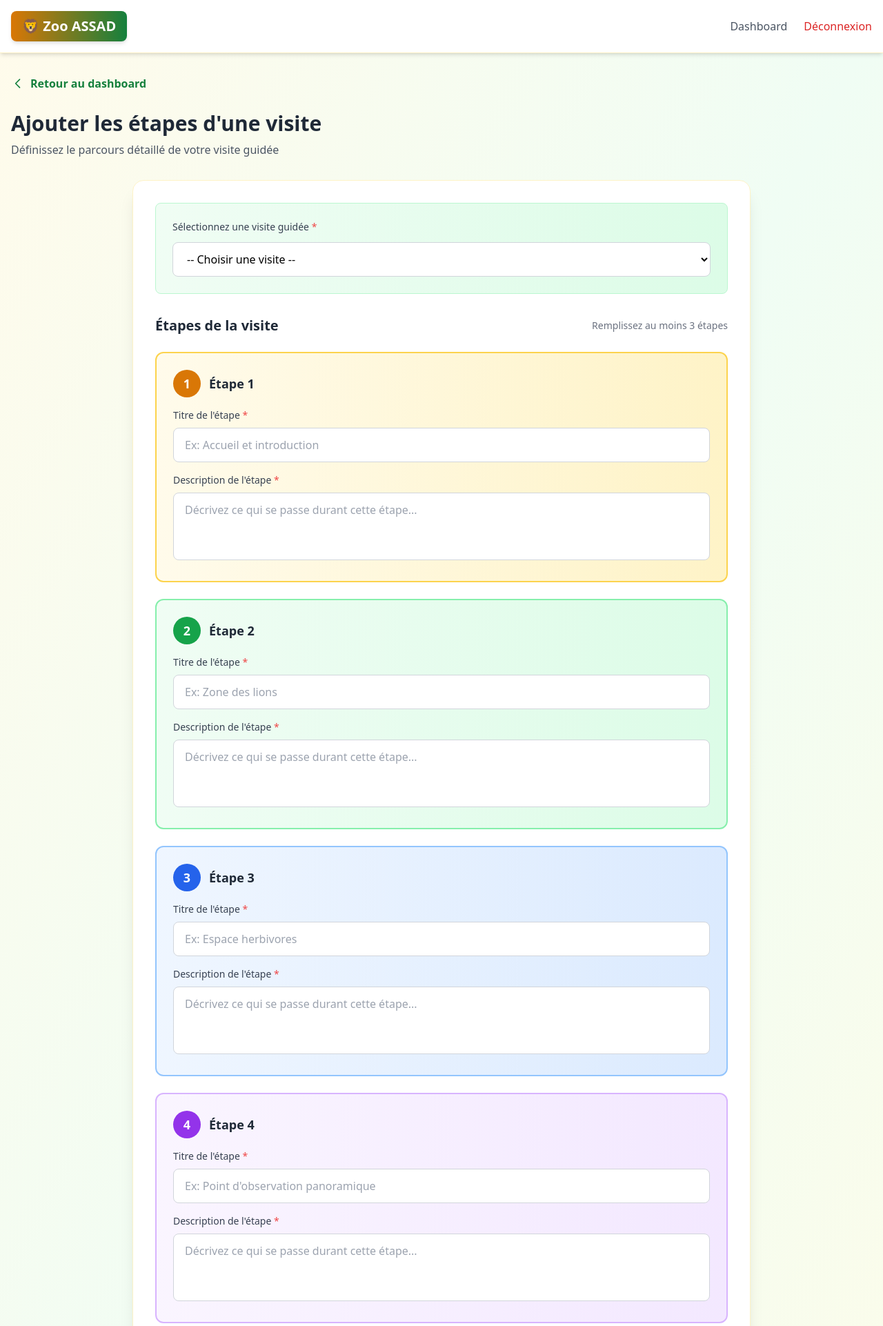
After one commit to hamzazirari/ASSAD, a PHP site: page /guide/etapes.php in a window 1280 px wide. The commit adds this page. Shown: the top 1922 px of the page at 69% size. Run offline with PHP 8.4, Linux system fonts and the light colour scheme; some libraries are stand-ins or nearby versions.

Commit message:
Ajouter La page etape de visite pour le guide

```diff
--- /dev/null
+++ b/guide/etapes.php
@@ -0,0 +1,347 @@
+<!DOCTYPE html>
+<html lang="fr">
+<head>
+    <meta charset="UTF-8">
+    <meta name="viewport" content="width=device-width, initial-scale=1.0">
+    <meta name="description" content="Zoo Virtuel ASSAD - Ajouter les étapes d'une visite">
+    <title>Ajouter des étapes - Zoo Virtuel ASSAD</title>
+    <script src="https://cdn.tailwindcss.com"></script>
+</head>
+<body class="bg-gradient-to-br from-amber-50 via-green-50 to-yellow-50 min-h-screen">
+
+    <!-- Header / Navigation -->
+    <header class="bg-white shadow-md border-b border-amber-100">
+        <nav class="container mx-auto px-4 py-4">
+            <div class="flex items-center justify-between flex-wrap gap-4">
+                <!-- Logo -->
+                <div class="flex items-center">
+                    <div class="bg-gradient-to-r from-amber-600 to-green-700 text-white px-4 py-2 rounded-lg shadow-md">
+                        <h1 class="text-xl font-bold">🦁 Zoo ASSAD</h1>
+                    </div>
+                </div>
+
+                <!-- Menu de navigation -->
+                <ul class="flex items-center space-x-6">
+                    <li>
+                        <a href="dashboard.php" class="text-gray-600 hover:text-green-700 font-medium transition duration-200">
+                            Dashboard
+                        </a>
+                    </li>
+                    <li>
+                        <a href="../logout.php" class="text-red-600 hover:text-red-700 font-medium transition duration-200">
+                            Déconnexion
+                        </a>
+                    </li>
+                </ul>
+            </div>
+        </nav>
+    </header>
+
+    <!-- Contenu principal -->
+    <main class="container mx-auto px-4 py-8">
+
+        <!-- Bouton retour -->
+        <div class="mb-6">
+            <a
+                href="dashboard.php"
+                class="inline-flex items-center text-green-700 hover:text-green-800 font-semibold transition duration-200"
+            >
+                <svg class="w-5 h-5 mr-2" fill="none" stroke="currentColor" viewBox="0 0 24 24">
+                    <path stroke-linecap="round" stroke-linejoin="round" stroke-width="2" d="M15 19l-7-7 7-7"/>
+                </svg>
+                Retour au dashboard
+            </a>
+        </div>
+
+        <!-- Titre de la page -->
+        <div class="mb-8">
+            <h2 class="text-3xl font-bold text-gray-800 mb-2">Ajouter les étapes d'une visite</h2>
+            <p class="text-gray-600">Définissez le parcours détaillé de votre visite guidée</p>
+        </div>
+
+        <!-- Formulaire -->
+        <div class="bg-white rounded-2xl shadow-xl p-8 border border-amber-100 max-w-4xl mx-auto">
+            <form action="save-etapes.php" method="POST" class="space-y-8">
+
+                <!-- Sélection de la visite -->
+                <div class="bg-gradient-to-r from-green-50 to-green-100 border border-green-200 rounded-lg p-6">
+                    <label for="visite_id" class="block text-sm font-medium text-gray-700 mb-3">
+                        Sélectionnez une visite guidée <span class="text-red-500">*</span>
+                    </label>
+                    <select
+                        id="visite_id"
+                        name="visite_id"
+                        required
+                        class="w-full px-4 py-3 border border-gray-300 rounded-lg focus:ring-2 focus:ring-green-500 focus:border-transparent transition duration-200 outline-none bg-white"
+                    >
+                        <option value="">-- Choisir une visite --</option>
+                        <option value="1">Safari dans la Savane - 20 Jan 2025</option>
+                        <option value="2">Découverte des Félins - 22 Jan 2025</option>
+                        <option value="3">Les Géants d'Afrique - 25 Jan 2025</option>
+                        <option value="4">Oiseaux Exotiques d'Afrique - 27 Jan 2025</option>
+                    </select>
+                </div>
+
+                <!-- Section étapes -->
+                <div>
+                    <div class="flex items-center justify-between mb-6">
+                        <h3 class="text-xl font-semibold text-gray-800">Étapes de la visite</h3>
+                        <span class="text-sm text-gray-500">Remplissez au moins 3 étapes</span>
+                    </div>
+
+                    <div class="space-y-6">
+
+                        <!-- Étape 1 -->
+                        <div class="bg-gradient-to-r from-amber-50 to-amber-100 border-2 border-amber-300 rounded-xl p-6">
+                            <div class="flex items-center mb-4">
+                                <div class="bg-amber-600 text-white rounded-full w-10 h-10 flex items-center justify-center font-bold text-lg mr-3">
+                                    1
+                                </div>
+                                <h4 class="text-lg font-semibold text-gray-800">Étape 1</h4>
+                            </div>
+
+                            <div class="space-y-4">
+                                <div>
+                                    <label for="etape1_titre" class="block text-sm font-medium text-gray-700 mb-2">
+                                        Titre de l'étape <span class="text-red-500">*</span>
+                                    </label>
+                                    <input
+                                        type="text"
+                                        id="etape1_titre"
+                                        name="etapes[1][titre]"
+                                        placeholder="Ex: Accueil et introduction"
+                                        required
+                                        class="w-full px-4 py-3 border border-gray-300 rounded-lg focus:ring-2 focus:ring-amber-500 focus:border-transparent transition duration-200 outline-none bg-white"
+                                    >
+                                </div>
+
+                                <div>
+                                    <label for="etape1_description" class="block text-sm font-medium text-gray-700 mb-2">
+                                        Description de l'étape <span class="text-red-500">*</span>
+                                    </label>
+                                    <textarea
+                                        id="etape1_description"
+                                        name="etapes[1][description]"
+                                        rows="3"
+                                        placeholder="Décrivez ce qui se passe durant cette étape..."
+                                        required
+                                        class="w-full px-4 py-3 border border-gray-300 rounded-lg focus:ring-2 focus:ring-amber-500 focus:border-transparent transition duration-200 outline-none resize-none bg-white"
+                                    ></textarea>
+                                </div>
+
+                                <input type="hidden" name="etapes[1][ordre]" value="1">
+                            </div>
+                        </div>
+
+                        <!-- Étape 2 -->
+                        <div class="bg-gradient-to-r from-green-50 to-green-100 border-2 border-green-300 rounded-xl p-6">
+                            <div class="flex items-center mb-4">
+                                <div class="bg-green-600 text-white rounded-full w-10 h-10 flex items-center justify-center font-bold text-lg mr-3">
+                                    2
+                                </div>
+                                <h4 class="text-lg font-semibold text-gray-800">Étape 2</h4>
+                            </div>
+
+                            <div class="space-y-4">
+                                <div>
+                                    <label for="etape2_titre" class="block text-sm font-medium text-gray-700 mb-2">
+                                        Titre de l'étape <span class="text-red-500">*</span>
+                                    </label>
+                                    <input
+                                        type="text"
+                                        id="etape2_titre"
+                                        name="etapes[2][titre]"
+                                        placeholder="Ex: Zone des lions"
+                                        required
+                                        class="w-full px-4 py-3 border border-gray-300 rounded-lg focus:ring-2 focus:ring-green-500 focus:border-transparent transition duration-200 outline-none bg-white"
+                                    >
+                                </div>
+
+                                <div>
+                                    <label for="etape2_description" class="block text-sm font-medium text-gray-700 mb-2">
+                                        Description de l'étape <span class="text-red-500">*</span>
+                                    </label>
+                                    <textarea
+                                        id="etape2_description"
+                                        name="etapes[2][description]"
+                                        rows="3"
+                                        placeholder="Décrivez ce qui se passe durant cette étape..."
+                                        required
+                                        class="w-full px-4 py-3 border border-gray-300 rounded-lg focus:ring-2 focus:ring-green-500 focus:border-transparent transition duration-200 outline-none resize-none bg-white"
+                                    ></textarea>
+                                </div>
+
+                                <input type="hidden" name="etapes[2][ordre]" value="2">
+                            </div>
+                        </div>
+
+                        <!-- Étape 3 -->
+                        <div class="bg-gradient-to-r from-blue-50 to-blue-100 border-2 border-blue-300 rounded-xl p-6">
+                            <div class="flex items-center mb-4">
+                                <div class="bg-blue-600 text-white rounded-full w-10 h-10 flex items-center justify-center font-bold text-lg mr-3">
+                                    3
+                                </div>
+                                <h4 class="text-lg font-semibold text-gray-800">Étape 3</h4>
+                            </div>
+
+                            <div class="space-y-4">
+                                <div>
+                                    <label for="etape3_titre" class="block text-sm font-medium text-gray-700 mb-2">
+                                        Titre de l'étape <span class="text-red-500">*</span>
+                                    </label>
+                                    <input
+                                        type="text"
+                                        id="etape3_titre"
+                                        name="etapes[3][titre]"
+                                        placeholder="Ex: Espace herbivores"
+                                        required
+                                        class="w-full px-4 py-3 border border-gray-300 rounded-lg focus:ring-2 focus:ring-blue-500 focus:border-transparent transition duration-200 outline-none bg-white"
+                                    >
+                                </div>
+
+                                <div>
+                                    <label for="etape3_description" class="block text-sm font-medium text-gray-700 mb-2">
+                                        Description de l'étape <span class="text-red-500">*</span>
+                                    </label>
+                                    <textarea
+                                        id="etape3_description"
+                                        name="etapes[3][description]"
+                                        rows="3"
+                                        placeholder="Décrivez ce qui se passe durant cette étape..."
+                                        required
+                                        class="w-full px-4 py-3 border border-gray-300 rounded-lg focus:ring-2 focus:ring-blue-500 focus:border-transparent transition duration-200 outline-none resize-none bg-white"
+                                    ></textarea>
+                                </div>
+
+                                <input type="hidden" name="etapes[3][ordre]" value="3">
+                            </div>
+                        </div>
+
+                        <!-- Étape 4 -->
+                        <div class="bg-gradient-to-r from-purple-50 to-purple-100 border-2 border-purple-300 rounded-xl p-6">
+                            <div class="flex items-center mb-4">
+                                <div class="bg-purple-600 text-white rounded-full w-10 h-10 flex items-center justify-center font-bold text-lg mr-3">
+                                    4
+                                </div>
+                                <h4 class="text-lg font-semibold text-gray-800">Étape 4</h4>
+                            </div>
+
+                            <div class="space-y-4">
+                                <div>
+                                    <label for="etape4_titre" class="block text-sm font-medium text-gray-700 mb-2">
+                                        Titre de l'étape <span class="text-red-500">*</span>
+                                    </label>
+                                    <input
+                                        type="text"
+                                        id="etape4_titre"
+                                        name="etapes[4][titre]"
+                                        placeholder="Ex: Point d'observation panoramique"
+                                        required
+                                        class="w-full px-4 py-3 border border-gray-300 rounded-lg focus:ring-2 focus:ring-purple-500 focus:border-transparent transition duration-200 outline-none bg-white"
+                                    >
+                                </div>
+
+                                <div>
+                                    <label for="etape4_description" class="block text-sm font-medium text-gray-700 mb-2">
+                                        Description de l'étape <span class="text-red-500">*</span>
+                                    </label>
+                                    <textarea
+                                        id="etape4_description"
+                                        name="etapes[4][description]"
+                                        rows="3"
+                                        placeholder="Décrivez ce qui se passe durant cette étape..."
+                                        required
+                                        class="w-full px-4 py-3 border border-gray-300 rounded-lg focus:ring-2 focus:ring-purple-500 focus:border-transparent transition duration-200 outline-none resize-none bg-white"
+                                    ></textarea>
+                                </div>
+
+                                <input type="hidden" name="etapes[4][ordre]" value="4">
+                            </div>
+                        </div>
+
+                        <!-- Étape 5 -->
+                        <div class="bg-gradient-to-r from-pink-50 to-pink-100 border-2 border-pink-300 rounded-xl p-6">
+                            <div class="flex items-center mb-4">
+                                <div class="bg-pink-600 text-white rounded-full w-10 h-10 flex items-center justify-center font-bold text-lg mr-3">
+                                    5
+                                </div>
+                                <h4 class="text-lg font-semibold text-gray-800">Étape 5</h4>
+                            </div>
+
+                            <div class="space-y-4">
+                                <div>
+                                    <label for="etape5_titre" class="block text-sm font-medium text-gray-700 mb-2">
+                                        Titre de l'étape <span class="text-red-500">*</span>
+                                    </label>
+                                    <input
+                                        type="text"
+                                        id="etape5_titre"
+                                        name="etapes[5][titre]"
+                                        placeholder="Ex: Session questions-réponses"
+                                        required
+                                        class="w-full px-4 py-3 border border-gray-300 rounded-lg focus:ring-2 focus:ring-pink-500 focus:border-transparent transition duration-200 outline-none bg-white"
+                                    >
+                                </div>
+
+                                <div>
+                                    <label for="etape5_description" class="block text-sm font-medium text-gray-700 mb-2">
+                                        Description de l'étape <span class="text-red-500">*</span>
+                                    </label>
+                                    <textarea
+                                        id="etape5_description"
+                                        name="etapes[5][description]"
+                                        rows="3"
+                                        placeholder="Décrivez ce qui se passe durant cette étape..."
+                                        required
+                                        class="w-full px-4 py-3 border border-gray-300 rounded-lg focus:ring-2 focus:ring-pink-500 focus:border-transparent transition duration-200 outline-none resize-none bg-white"
+                                    ></textarea>
+                                </div>
+
+                                <input type="hidden" name="etapes[5][ordre]" value="5">
+                            </div>
+                        </div>
+
+                    </div>
+                </div>
+
+                <!-- Message informatif -->
+                <div class="bg-amber-50 border border-amber-200 rounded-lg p-4">
+                    <p class="text-sm text-amber-800 flex items-start">
+                        <svg class="w-5 h-5 mr-2 mt-0.5 flex-shrink-0" fill="currentColor" viewBox="0 0 20 20">
+                            <path fill-rule="evenodd" d="M18 10a8 8 0 11-16 0 8 8 0 0116 0zm-7-4a1 1 0 11-2 0 1 1 0 012 0zM9 9a1 1 0 000 2v3a1 1 0 001 1h1a1 1 0 100-2v-3a1 1 0 00-1-1H9z" clip-rule="evenodd"/>
+                        </svg>
+                        Les étapes seront affichées dans l'ordre numérique sur la page de détail de la visite. Assurez-vous que chaque étape est claire et détaillée.
+                    </p>
+                </div>
+
+                <!-- Boutons -->
+                <div class="flex flex-col sm:flex-row gap-4 pt-4">
+                    <button
+                        type="submit"
+                        class="flex-1 bg-gradient-to-r from-green-600 to-green-700 hover:from-green-700 hover:to-green-800 text-white font-semibold py-3 rounded-lg shadow-md hover:shadow-lg transition duration-300 transform hover:scale-105"
+                    >
+                        Enregistrer les étapes
+                    </button>
+
+                    <a
+                        href="dashboard.php"
+                        class="flex-1 text-center bg-gray-200 hover:bg-gray-300 text-gray-700 font-semibold py-3 rounded-lg transition duration-200"
+                    >
+                        Annuler
+                    </a>
+                </div>
+
+            </form>
+        </div>
+
+    </main>
+
+    <!-- Footer -->
+    <footer class="bg-white border-t border-amber-100 mt-12">
+        <div class="container mx-auto px-4 py-6 text-center text-gray-500 text-sm">
+            <p>&copy; 2025 Zoo Virtuel ASSAD - CAN 2025 - Tous droits réservés</p>
+        </div>
+    </footer>
+
+</body>
+</html>
```
Also changed, not shown: guide/dashboard.php (+22 -1 lines).
